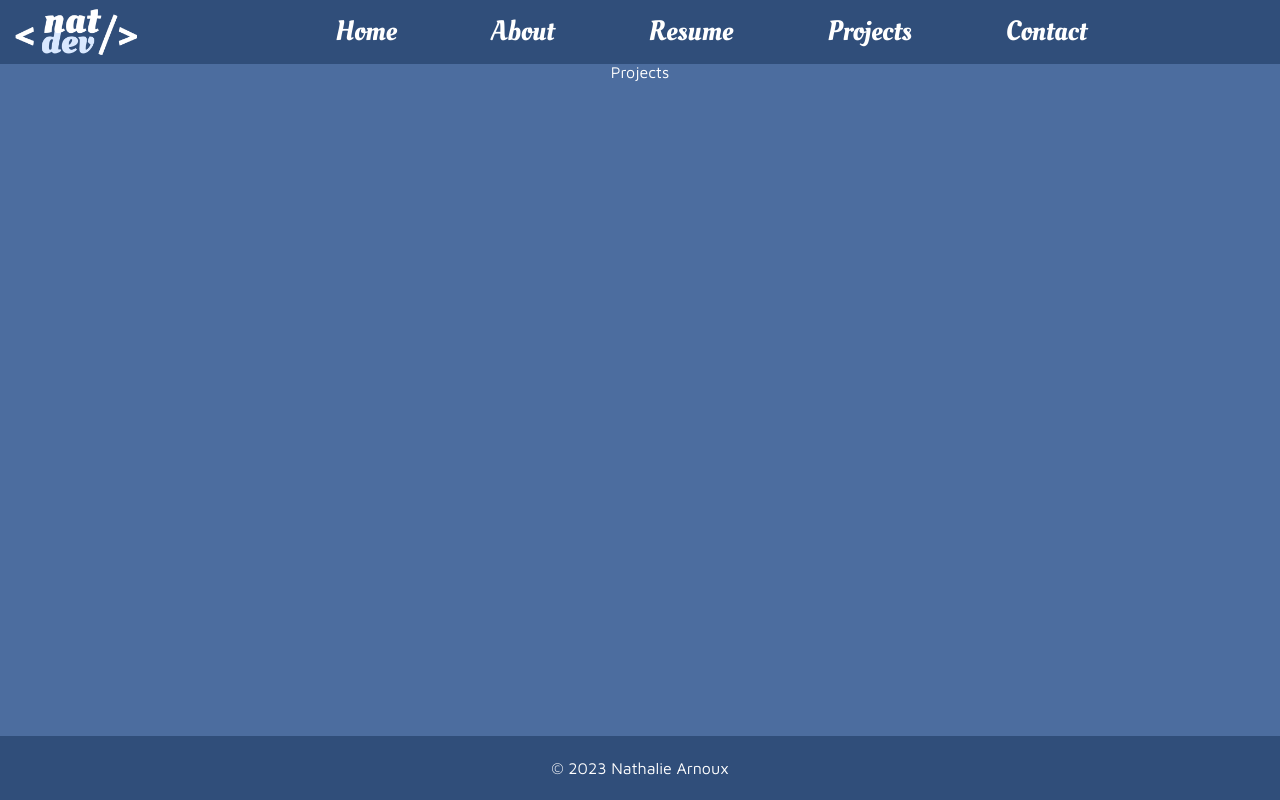
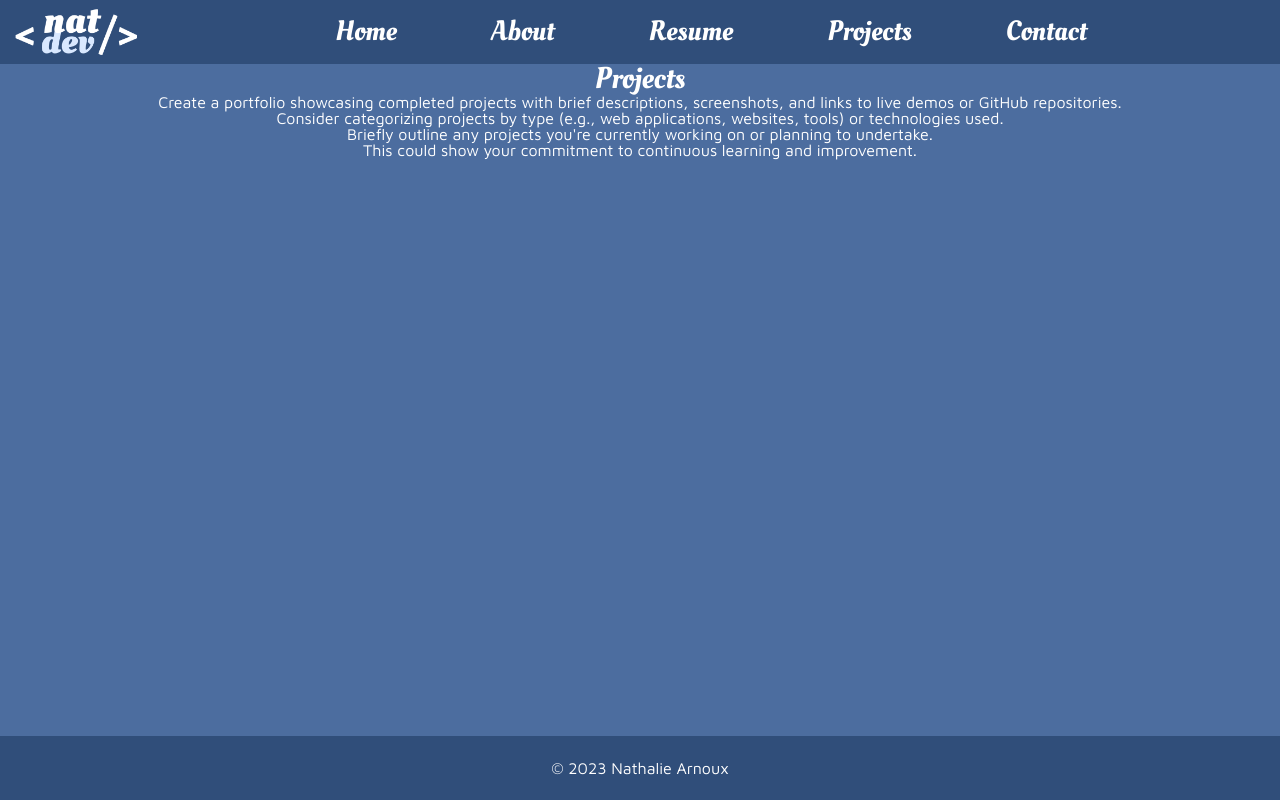
Before and after one commit to nathalieArnoux/portfolio-test, a React (Vite) app: page /projects in a window 1280 px wide. Built offline with nearby package versions, Linux system fonts and the light colour scheme.

Commit message:
wrote short plans for each page

```diff
--- a/src/components/About/About.jsx
+++ b/src/components/About/About.jsx
@@ -29,6 +29,10 @@ const About = () => {
           Conclude with a call to action: Encourage visitors to explore your
           projects, resume, and get in touch.
         </li>
+        <li>
+          If you have received positive feedback from clients or collaborators,
+          you could include a section for testimonials.
+        </li>
       </ul>
     </div>
   );
--- a/src/components/Contact/Contact.jsx
+++ b/src/components/Contact/Contact.jsx
@@ -1,7 +1,25 @@
 import './Contact.scss';
 
 const Contact = () => {
-  return <p>Contact</p>;
+  return (
+    <div className="Contact">
+      <h2>Contact</h2>
+      <ul>
+        <li>
+          Include a contact form for visitors to send you messages directly from
+          the website.
+        </li>
+        <li>
+          Provide your email address for those who prefer traditional email
+          communication.
+        </li>
+        <li>
+          Add links to your professional social media profiles (LinkedIn,
+          GitHub, etc.).
+        </li>
+      </ul>
+    </div>
+  );
 };
 
 export default Contact;
--- a/src/components/Projects/Projects.jsx
+++ b/src/components/Projects/Projects.jsx
@@ -1,7 +1,30 @@
 import './Projects.scss';
 
 const Projects = () => {
-  return <p>Projects</p>;
+  return (
+    <div className="Projects">
+      <h2>Projects</h2>
+      <ul>
+        <li>
+          Create a portfolio showcasing completed projects with brief
+          descriptions, screenshots, and links to live demos or GitHub
+          repositories.
+        </li>
+        <li>
+          Consider categorizing projects by type (e.g., web applications,
+          websites, tools) or technologies used.
+        </li>
+        <li>
+          Briefly outline any projects you&apos;re currently working on or
+          planning to undertake.
+        </li>
+        <li>
+          This could show your commitment to continuous learning and
+          improvement.
+        </li>
+      </ul>
+    </div>
+  );
 };
 
 export default Projects;
```
